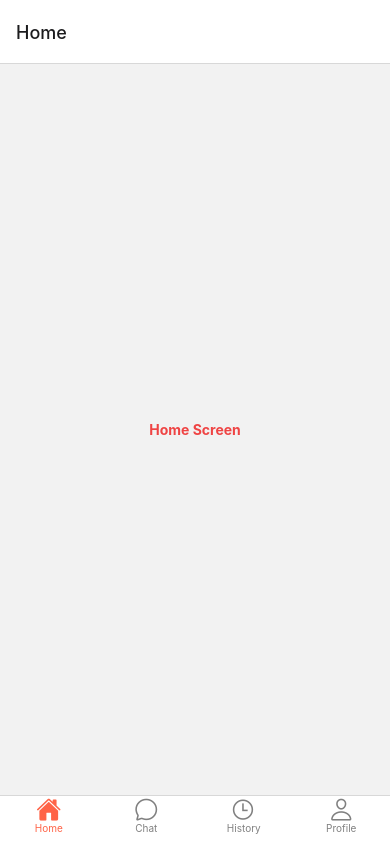
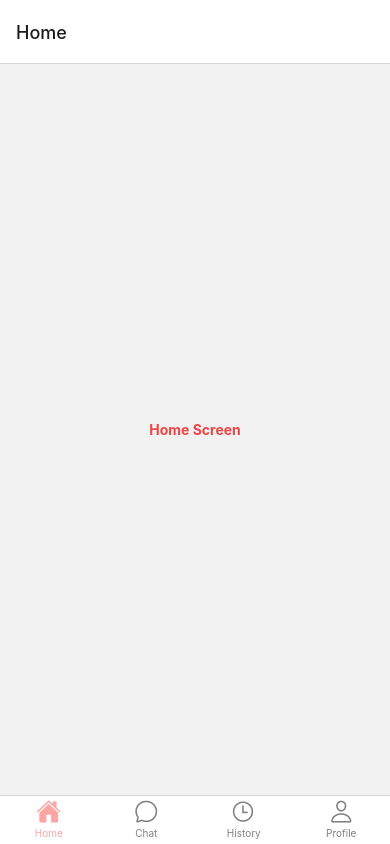
Before and after one commit to Naraduhita/TailorMatch, a React Native app: screen / in a window 390 px wide. Built offline with nearby package versions, Linux system fonts and the light colour scheme.

Commit message:
feat: message

```diff
--- a/navigation/MainContainer.js
+++ b/navigation/MainContainer.js
@@ -2,6 +2,7 @@ import * as React from 'react';
 import { NavigationContainer } from '@react-navigation/native';
 import { createBottomTabNavigator } from '@react-navigation/bottom-tabs';
 import Ionicons from 'react-native-vector-icons/Ionicons';
+
 
 // Screens
 import HomeScreen from './screens/HomeScreen';
@@ -41,10 +42,11 @@ function MainContainer() {
             return <Ionicons name={iconName} size={size} color={color} />;
           },
         })}
+
         tabBarOptions={{
-          activeTintColor: 'tomato',
+          activeTintColor: '#fca5a5',
           inactiveTintColor: 'grey',
-          labelStyle: { paddingBottom: 10, fontSize: 10 },
+          labelStyle: { paddingBottom: 5, fontSize: 10 },
           style: { padding: 10, height: 70 }
         }}>
 
--- a/navigation/screens/HomeScreen.js
+++ b/navigation/screens/HomeScreen.js
@@ -1,8 +1,6 @@
 import * as React from 'react';
 import { View, Text } from 'react-native';
 import { StatusBar } from 'expo-status-bar';
-
-
 
 export default function HomeScreen({ navigation }) {
     return (
```
